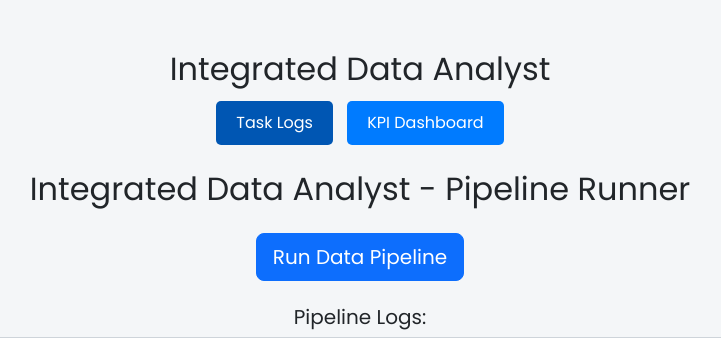
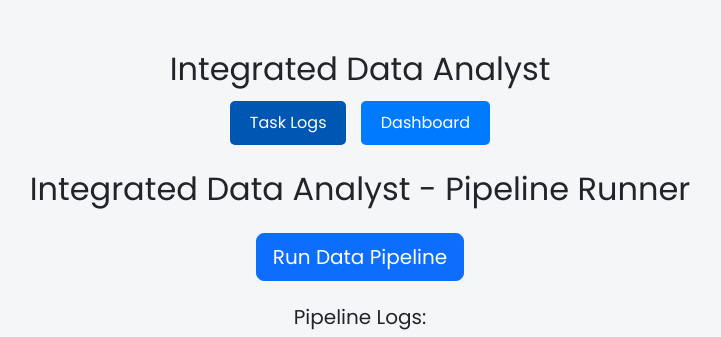
Before and after one commit to Gautam-Kundalia/capstone, a Flask app: page / in a window 1280 px wide. Shown: the top 338 px of the page, without its empty margins (280-1001 px from the left). Run offline with Flask 3, Linux system fonts and the light colour scheme; some libraries are stand-ins or nearby versions.

Commit message:
Final Changes

```diff
--- a/testcode/Programs/app.py
+++ b/testcode/Programs/app.py
@@ -2,7 +2,7 @@ from flask import Flask, render_template, jsonify
 from flask_socketio import SocketIO
 from celery import chain
 from demo_integration import extract_data, json_to_csv, store_csv, update_visualization
-import time  # Import time for delays
+import time
 
 app = Flask(__name__)
 socketio = SocketIO(app, cors_allowed_origins='*')
--- a/testcode/Programs/templates/main.html
+++ b/testcode/Programs/templates/main.html
@@ -3,7 +3,7 @@
 <html lang="en">
 <head>
   <meta charset="UTF-8">
-  <title>AI Data Analyst</title>
+  <title>Integrated Data Analyst</title>
   <link rel="stylesheet" href="{{ url_for('static', filename='styles.css') }}">
   <style>
     body { font-family: Arial, sans-serif; padding: 20px; }
@@ -27,7 +27,7 @@
 
   <div class="tab-buttons">
     <button class="tablink active" onclick="openTab(event, 'taskTab')">Task Logs</button>
-    <button class="tablink" onclick="openTab(event, 'kpiTab')">KPI Dashboard</button>
+    <button class="tablink" onclick="openTab(event, 'kpiTab')">Dashboard</button>
   </div>
 
   <div id="taskTab" class="tab tab-content" style="display:block;">
```
